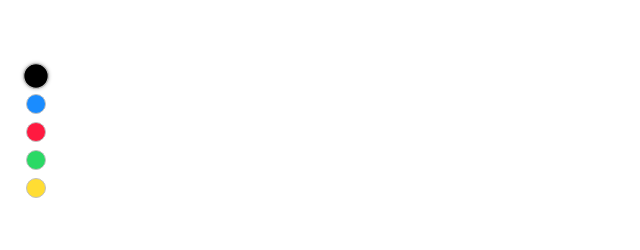
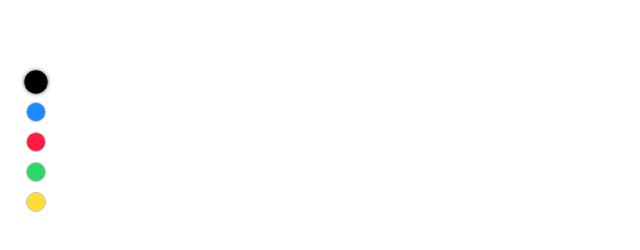
Before and after one commit to GeekyGuang/Canvas-Drawing, a website built with Parcel: page src/index.html in a window 1280 px wide. Shown: the whole page, without its empty margins (0-640 px from the left). Built offline with nearby package versions, Linux system fonts and the light colour scheme.

Commit message:
修改按钮大小

```diff
--- a/src/style.css
+++ b/src/style.css
@@ -28,7 +28,7 @@ body {
 
 svg.active {
   fill: #40b87f;
-  transform: scale(1.2);
+  transform: scale(1.3);
   transition: all 0.3s;
 }
 
@@ -37,7 +37,7 @@ svg.active {
   top: 50px;
   left: 0px;
   list-style: none;
-  padding: 8px 8px 8px 26px;
+  padding: 12px 8px 8px 26px;
 }
 
 .colorPicker > li {
@@ -45,7 +45,7 @@ svg.active {
   height: 20px;
   border: 1px solid silver;
   border-radius: 50%;
-  margin: 8px 0;
+  margin: 10px 0;
 }
 
 .colorPicker > li.active {
```
